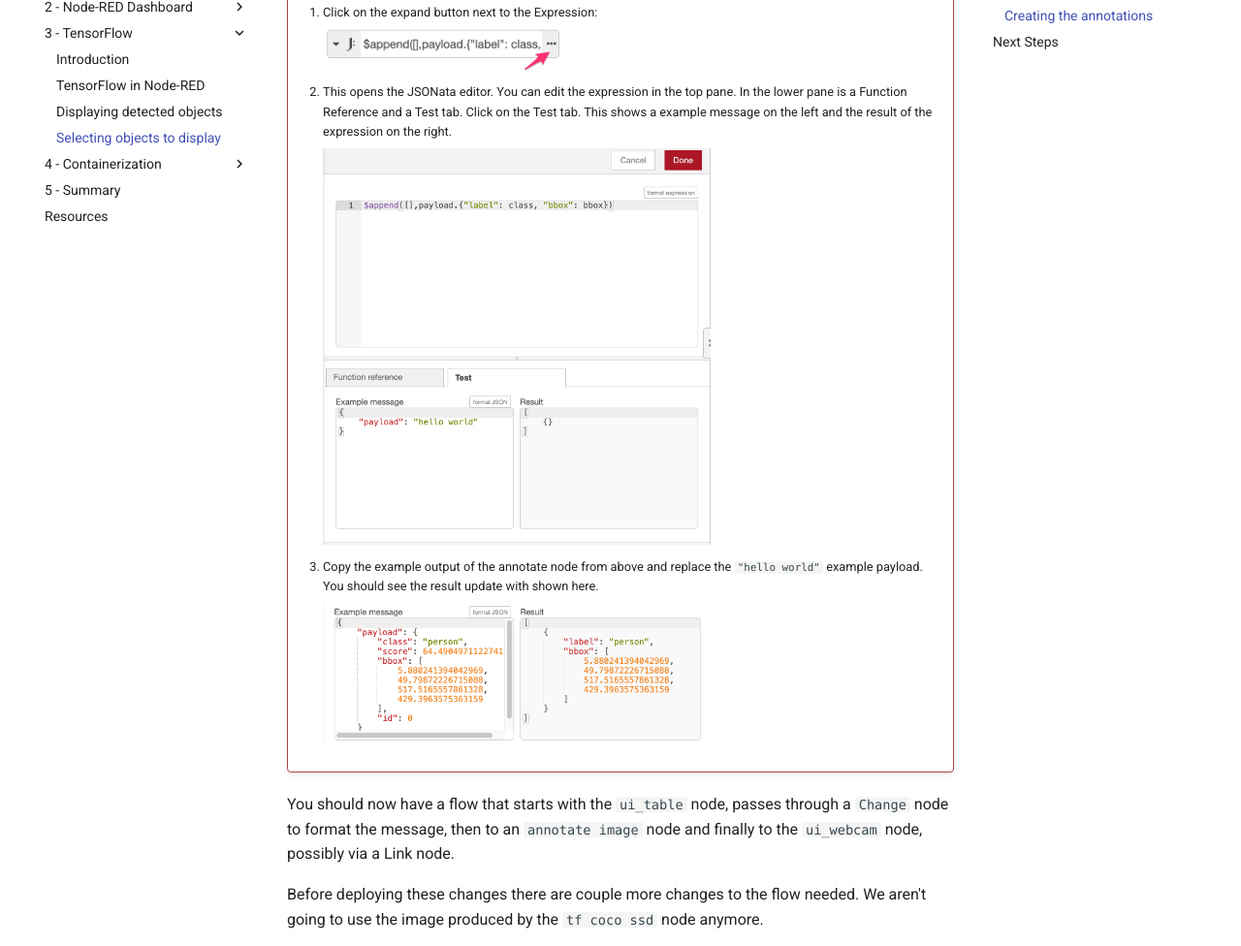
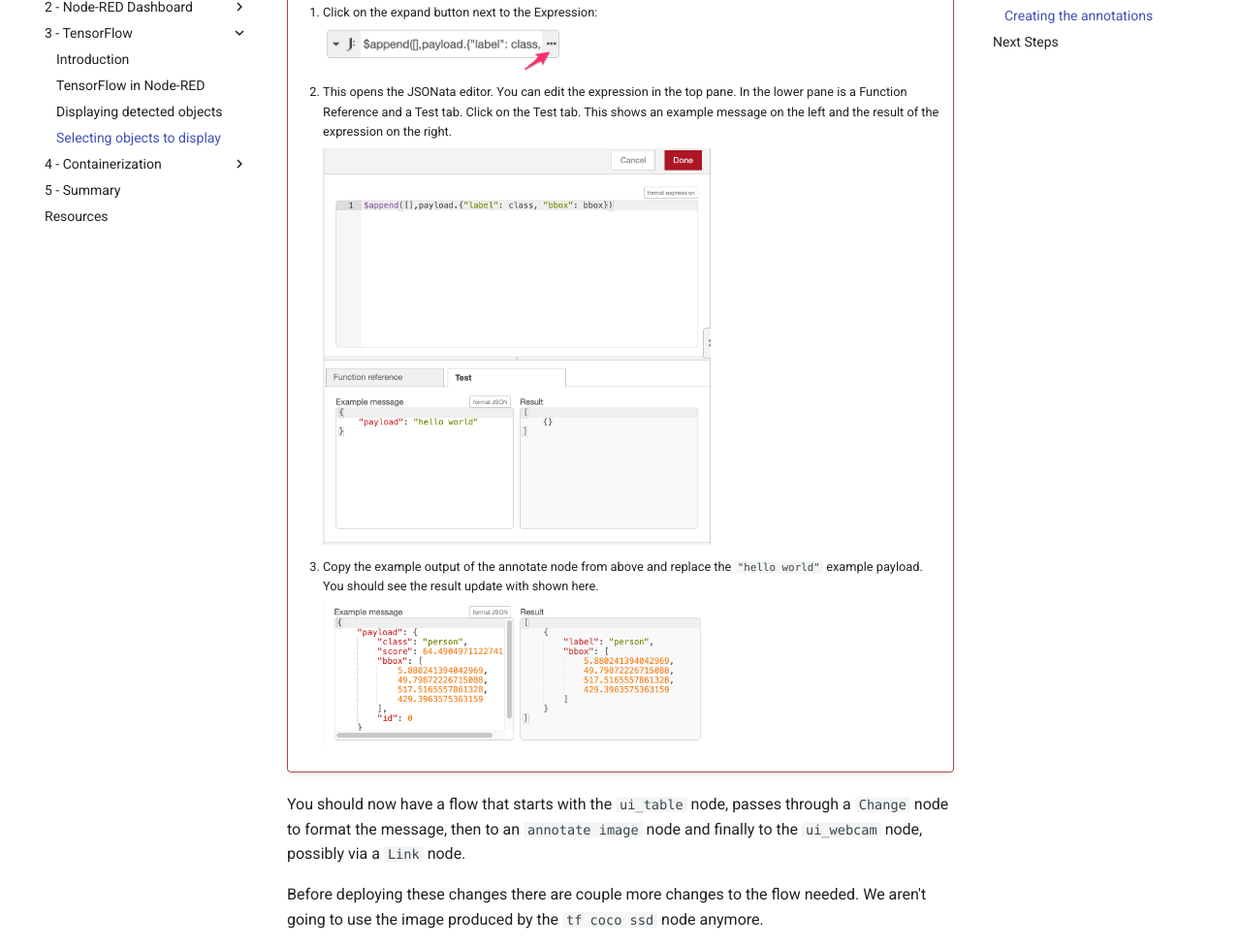
Before and after one commit to knolleary/node-red-workshop-photobooth, an MkDocs documentation site: the page built from docs/part3/select-objects.md, in a window 1280 px wide and 1400 px high, scrolled down 5603 px. Shown: the part 173-1149 px from the top of the window at 97% size. Built offline with MkDocs 1.6.1 and Material for MkDocs 9.7.7, drawn with Linux system fonts in a browser that asks for light colours; comment, search, counter and statistics services are not loaded; some of the changed text lies outside the part shown.

Commit message:
Minor edits and Navigation

```diff
--- a/docs/part3/select-objects.md
+++ b/docs/part3/select-objects.md
@@ -195,7 +195,7 @@
 
        2. This opens the JSONata editor. You can edit the expression in the top
           pane. In the lower pane is a Function Reference and a Test tab. Click
-          on the Test tab. This shows a example message on the left and the result
+          on the Test tab. This shows an example message on the left and the result
           of the expression on the right.
 
           ![](../images/jsonata-editor.png){:style="width: 400px"}
@@ -210,7 +210,7 @@
 
 You should now have a flow that starts with the `ui_table` node, passes through
 a `Change` node to format the message, then to an `annotate image` node and finally
-to the `ui_webcam` node, possibly via a Link node.
+to the `ui_webcam` node, possibly via a `Link` node.
 
 Before deploying these changes there are couple more changes to the flow needed.
 We aren't going to use the image produced by the `tf coco ssd` node anymore.
@@ -232,4 +232,4 @@
 
 ## Next Steps
 
-With the application complete, the next task is to [wrap it in a container](/part4/).
+With the application complete, the next task is to [wrap it in a container](../part4/).
```
Also changed, not shown: other parts of docs/part3/select-objects.md (+1 -1 lines).
